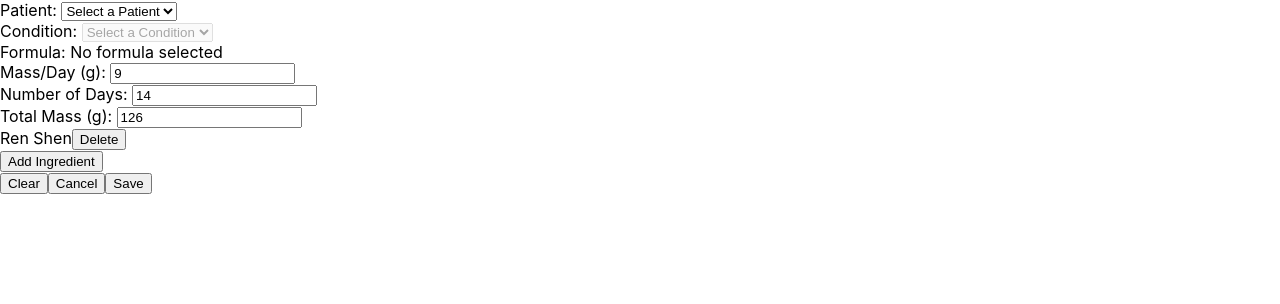
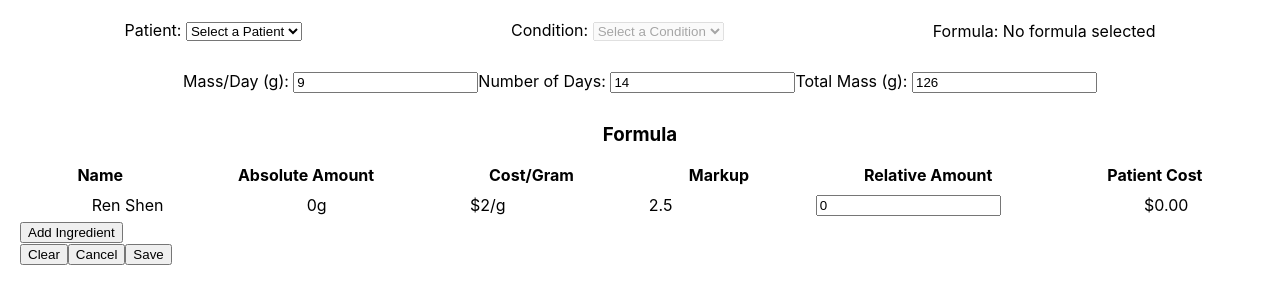
Before and after one commit to dpshaw6/nourishing-medicine-charm-health-interface, a React (Create React App) app in the folder frontend/: page / in a window 1280 px wide. Both pictures are taken after a click on the button "Add Ingredient". Shown: the top 304 px of the page. Built offline with nearby package versions, Linux system fonts and the light colour scheme.

Commit message:
Adding/Fixing basic functionality. Improving layout.

```diff
--- a/frontend/src/App.css
+++ b/frontend/src/App.css
@@ -1,38 +1,10 @@
-.App {
-  text-align: center;
+.app-container {
+  margin: 20px;
 }
 
-.App-logo {
-  height: 40vmin;
-  pointer-events: none;
+.row {
+  display: flex;
+  justify-content: space-around;
+  align-items: center;
+  margin-bottom: 20px;
 }
-
-@media (prefers-reduced-motion: no-preference) {
-  .App-logo {
-    animation: App-logo-spin infinite 20s linear;
-  }
-}
-
-.App-header {
-  background-color: #282c34;
-  min-height: 100vh;
-  display: flex;
-  flex-direction: column;
-  align-items: center;
-  justify-content: center;
-  font-size: calc(10px + 2vmin);
-  color: white;
-}
-
-.App-link {
-  color: #61dafb;
-}
-
-@keyframes App-logo-spin {
-  from {
-    transform: rotate(0deg);
-  }
-  to {
-    transform: rotate(360deg);
-  }
-}
--- a/frontend/src/App.js
+++ b/frontend/src/App.js
@@ -6,6 +6,7 @@ import GlobalFormulaInfo from './components/GlobalFormulaInfo';
 import IngredientRows from './components/IngredientRows';
 import ActionButtons from './components/ActionButtons';
 import mockPatients from './data/patients.json';
+import './App.css';
 
 const App = () => {
     const [selectedPatientId, setSelectedPatientId] = useState('');
@@ -15,7 +16,13 @@ const App = () => {
     const handlePatientSelect = patientId => {
         setSelectedPatientId(patientId);
         const patient = mockPatients.find(p => p.id === patientId);
-        setSelectedFormulaId(patient?.formulaIds[0] || ''); // Assumes first formula if any
+
+        // Update both formula and condition based on the selected patient
+        const firstFormulaId = patient?.formulaIds.length > 0 ? patient.formulaIds[0] : '';
+        const firstConditionId = patient?.conditionIds.length > 0 ? patient.conditionIds[0] : '';
+
+        setSelectedFormulaId(firstFormulaId);
+        setSelectedConditionId(firstConditionId);
     };
 
     const handleConditionSelect = conditionId => {
@@ -35,15 +42,20 @@ const App = () => {
     };
 
     return (
-        <div>
+        <div className="app-container">
+            <div className="row">
                 <PatientSelect onPatientSelect={handlePatientSelect} />
                 <ConditionSelect
-                selectedPatient={selectedPatientId}
+                    selectedPatientId={selectedPatientId} // Corrected prop name
                     onConditionSelect={handleConditionSelect}
                 />
                 <FormulaDisplay selectedFormulaId={selectedFormulaId} />
+            </div>
+            <div className="row">
                 <GlobalFormulaInfo />
-            <IngredientRows />
+            </div>
+            <h3 style={{ textAlign: 'center' }}>Formula</h3>
+            <IngredientRows selectedFormulaId={selectedFormulaId} />
             <ActionButtons
                 onClear={handleClear}
                 onCancel={handleCancel}
--- a/frontend/src/components/ConditionSelect.js
+++ b/frontend/src/components/ConditionSelect.js
@@ -1,30 +1,51 @@
 import React, { useState, useEffect } from 'react';
 import mockConditions from '../data/conditions.json';
+import mockPatients from '../data/patients.json';
 
-const ConditionSelect = ({ selectedPatient, onConditionSelect }) => {
+const ConditionSelect = ({ selectedPatientId, onConditionSelect }) => {
+    const [availableConditions, setAvailableConditions] = useState([]);
     const [selectedCondition, setSelectedCondition] = useState('');
 
     useEffect(() => {
-        // Reset condition when the patient changes
-        setSelectedCondition('');
-    }, [selectedPatient]);
+        if (selectedPatientId) {
+            const patient = mockPatients.find(p => p.id === selectedPatientId);
+            const patientConditionIds = patient ? patient.conditionIds : [];
+            const conditions = mockConditions.filter(cond => patientConditionIds.includes(cond.id));
+            setAvailableConditions(conditions);
 
-    useEffect(() => {
-        if (selectedCondition) {
-            onConditionSelect(selectedCondition);
+            // Automatically select the first condition for the new patient
+            if (patientConditionIds.length > 0) {
+                const firstConditionId = patientConditionIds[0];
+                setSelectedCondition(firstConditionId);
+                if (onConditionSelect) {
+                    onConditionSelect(firstConditionId);
+                }
+            } else {
+                setSelectedCondition('');
+            }
+        } else {
+            setAvailableConditions([]);
+            setSelectedCondition('');
         }
-    }, [selectedCondition, onConditionSelect]);
+    }, [selectedPatientId, onConditionSelect]);
+
+    const handleConditionChange = (e) => {
+        setSelectedCondition(e.target.value);
+        if (onConditionSelect) {
+            onConditionSelect(e.target.value);
+        }
+    };
 
     return (
         <div>
             <label>Condition: </label>
             <select
                 value={selectedCondition}
-                onChange={e => setSelectedCondition(e.target.value)}
-                disabled={!selectedPatient}
+                onChange={handleConditionChange}
+                disabled={!availableConditions.length}
             >
                 <option value="">Select a Condition</option>
-                {mockConditions.map(condition => (
+                {availableConditions.map(condition => (
                     <option key={condition.id} value={condition.id}>{condition.name}</option>
                 ))}
             </select>
--- a/frontend/src/components/GlobalFormulaInfo.js
+++ b/frontend/src/components/GlobalFormulaInfo.js
@@ -1,4 +1,4 @@
-import React, { useState, useEffect } from 'react'; // Import useEffect here
+import React, { useState, useEffect } from 'react';
 
 const GlobalFormulaInfo = () => {
     const [massPerDay, setMassPerDay] = useState(9); // Default 9g
@@ -11,7 +11,7 @@ const GlobalFormulaInfo = () => {
     }, [massPerDay, numDays]);
 
     return (
-        <div>
+        <div style={{ display: 'flex', justifyContent: 'space-evenly', alignItems: 'center', margin: '10px 0' }}>
             <div>
                 <label>Mass/Day (g): </label>
                 <input
--- /dev/null
+++ b/frontend/src/components/IngredientRow.js
@@ -0,0 +1,30 @@
+import React from 'react';
+import mockIngredients from '../data/ingredients.json';
+
+const IngredientRow = ({ ingredientId }) => {
+    const ingredient = mockIngredients.find(ing => ing.id === ingredientId);
+    const defaultMarkup = 2.5;
+    // Placeholder for relativeAmount and absoluteAmount
+    const relativeAmount = 0; // This will be dynamic based on user input
+    const absoluteAmount = 0; // Calculated value based on formula
+
+    // Placeholder for patientCost calculation
+    const patientCost = ingredient.costPerGram * absoluteAmount * defaultMarkup;
+
+    return (
+        <div style={{ display: 'flex', justifyContent: 'space-around', alignItems: 'center', margin: '5px 0' }}>
+            <span>{ingredient.name}</span>
+            <span>{absoluteAmount}g</span>
+            <span>${ingredient.costPerGram}/g</span>
+            <span>{defaultMarkup}</span>
+            <input
+                type="number"
+                value={relativeAmount}
+                // onChange handler will be needed here
+            />
+            <span>${patientCost.toFixed(2)}</span>
+        </div>
+    );
+};
+
+export default IngredientRow;
--- a/frontend/src/components/IngredientRows.js
+++ b/frontend/src/components/IngredientRows.js
@@ -1,35 +1,42 @@
-import React, { useState } from 'react';
+import React, { useState, useEffect } from 'react';
+import IngredientRow from './IngredientRow';
 import mockIngredients from '../data/ingredients.json';
+import mockFormulas from '../data/formulas.json';
 
-const IngredientRow = ({ ingredientId, onDelete }) => {
-    const ingredient = mockIngredients.find(ing => ing.id === ingredientId);
-    return (
-        <div>
-            <span>{ingredient.name}</span>
-            <button onClick={() => onDelete(ingredientId)}>Delete</button>
-        </div>
-    );
-};
-
-const IngredientRows = () => {
+const IngredientRows = ({ selectedFormulaId }) => {
     const [ingredientRows, setIngredientRows] = useState([]);
 
+    // Update ingredient rows when the selected formula changes
+    useEffect(() => {
+        if (selectedFormulaId) {
+            const formula = mockFormulas.find(f => f.id === selectedFormulaId);
+            const ingredientIds = formula ? Object.keys(formula.ingredientIds) : [];
+            setIngredientRows(ingredientIds);
+        } else {
+            setIngredientRows([]);
+        }
+    }, [selectedFormulaId]);
+
+    // Function to add a new ingredient row
     const addIngredientRow = () => {
-        // Add a new ingredient row with a default ingredient ID
+        // Using the first ingredient as default for new rows
         setIngredientRows([...ingredientRows, mockIngredients[0].id]);
-    };
-
-    const deleteIngredientRow = (ingredientId) => {
-        setIngredientRows(ingredientRows.filter(id => id !== ingredientId));
     };
 
     return (
         <div>
+            <div style={{ display: 'flex', justifyContent: 'space-around', alignItems: 'center', fontWeight: 'bold', margin: '10px 0' }}>
+                <span>Name</span>
+                <span>Absolute Amount</span>
+                <span>Cost/Gram</span>
+                <span>Markup</span>
+                <span>Relative Amount</span>
+                <span>Patient Cost</span>
+            </div>
             {ingredientRows.map(ingredientId => (
                 <IngredientRow
                     key={ingredientId}
                     ingredientId={ingredientId}
-                    onDelete={deleteIngredientRow}
                 />
             ))}
             <button onClick={addIngredientRow}>Add Ingredient</button>
```
Lines whose indentation alone changed are shown as unchanged.
